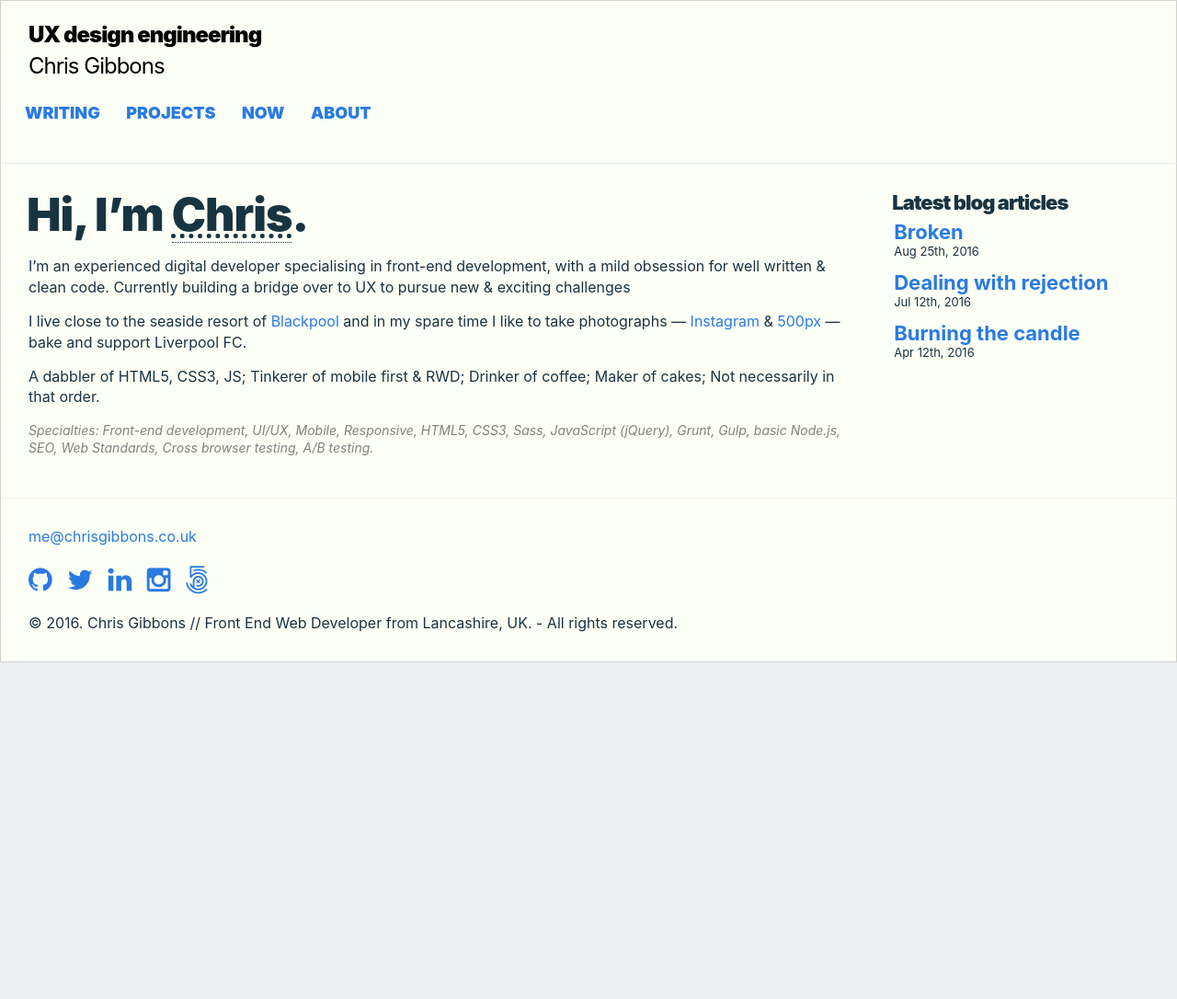
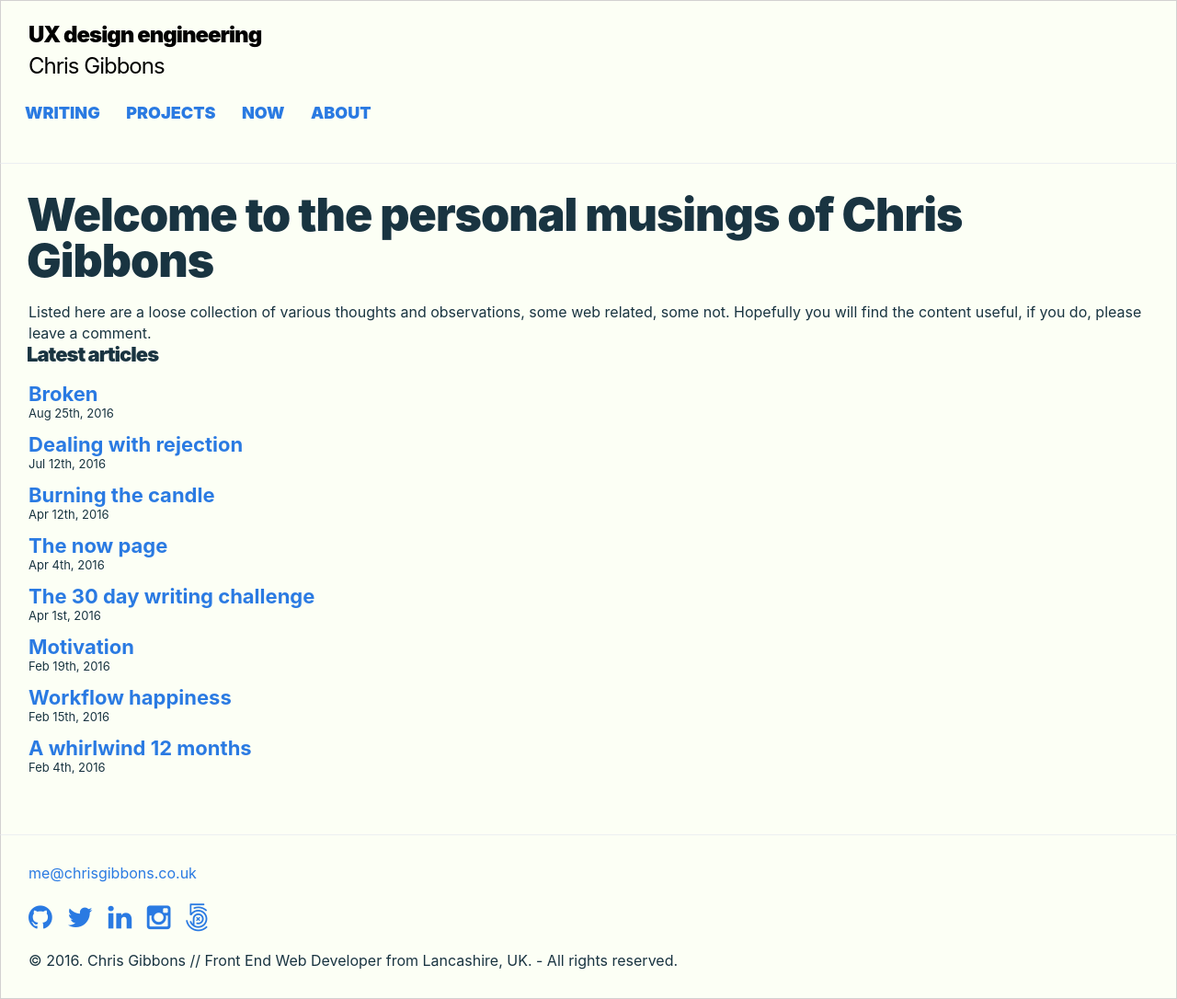
Before and after one commit to gbbns/gbbns.github.io, a Jekyll site: the page built from index.html, in a window 1280 px wide. Shown: the whole page at 92% size. Built offline with Jekyll 4.4.1, drawn with Linux system fonts in a browser that asks for light colours; before the commit the page ends 900 px from its top, so only the background shows below that.

Commit message:
fix: few tickles to the site, homepage now has more blogs listed and there is now an individual `about` page

```diff
--- a/_includes/about.html
+++ /dev/null
@@ -1,10 +0,0 @@
-
-  <h1 class="content__title--primary">Hi, I&rsquo;m <abbr title="{{ site.meta.description }}">Chris</abbr>.</h1>
-
-  <p>I&rsquo;m an experienced digital developer specialising in front-end development, with a mild obsession for well written &amp; clean code. Currently building a bridge over to UX to pursue new &amp; exciting challenges</p>
-
-  <p>I live close to the seaside resort of <a href="http://en.wikipedia.org/wiki/Blackpool">Blackpool</a> and in my spare time I like to take photographs &mdash; <a href="http://www.instagram.com/"{{ site.social-link.instagram }}>Instagram</a> &amp; <a href="http://www.500px.com/"{{ site.social-link.500px }}>500px</a> &mdash; bake and support Liverpool FC.</p>
-
-  <p>A dabbler of HTML5, CSS3, JS; Tinkerer of mobile first &amp; RWD; Drinker of coffee; Maker of cakes; Not necessarily in that order.</p>
-
-  <p class="post__meta post__meta--mini">Specialties: Front-end development, UI/UX, Mobile, Responsive, HTML5, CSS3, Sass, JavaScript (jQuery), Grunt, Gulp, basic Node.js, SEO, Web Standards, Cross browser testing, A/B testing.</p>
--- a/index.html
+++ b/index.html
@@ -4,14 +4,12 @@
 ---
 
 <section class="grid home">
-  <article class="col col--3/4--md content__main clearfix">
-    {% include about.html %}
-  </article>
-
-  <aside class="col col--1/4--md content__aside clearfix">
-    <h2 class="content__aside--title">Latest blog articles</h2>
+  <article class="col content__main clearfix">
+    <h1 class="content__title--primary">Welcome to the personal musings of Chris Gibbons</h1>
+    <p>Listed here are a loose collection of various thoughts and observations, some web related, some not. Hopefully you will find the content useful, if you do, please leave a comment.</p>
+    <h2 class="content__title--secondary">Latest articles</h2>
     <ul class="post__list">
-      {% for post in site.posts limit:3 %}
+      {% for post in site.posts limit:8 %}
         <li>
           <a class="post__link" href="{{ post.url }}">{{ post.title }}</a>
           <div class="post__date">
@@ -23,5 +21,6 @@
         </li>
       {% endfor %}
     </ul>
-  </aside>
+  </article>
+
 </section>
```
Also changed, not shown: about/index.html (added, +13 -0 lines), projects/index.md (+0 -1 lines).
